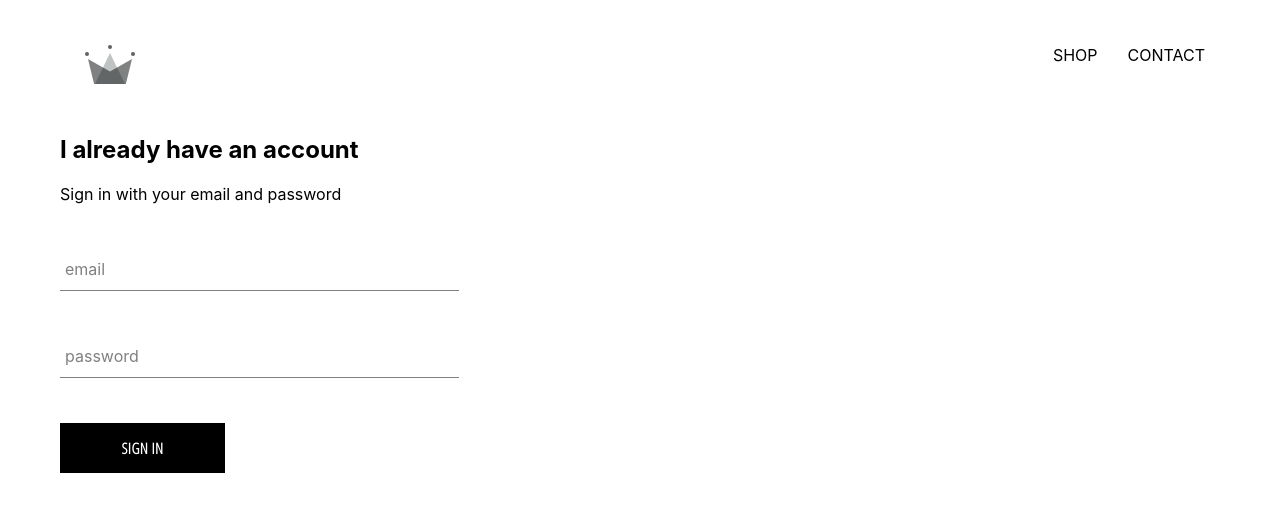
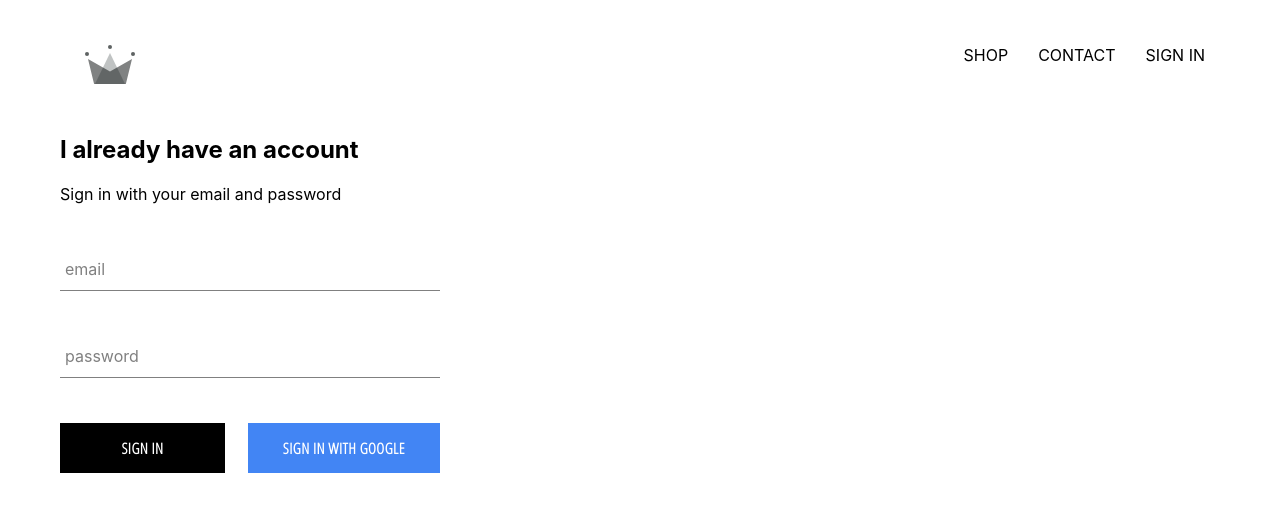
Before and after one commit to costeira95/crwn-clothing, a React (Create React App) app: page /signin in a window 1280 px wide. Shown: the top 512 px of the page. Built offline with nearby package versions, Linux system fonts and the light colour scheme; no server answers.

Commit message:
Integrated firebase into application, created sign in page with sign in component and sign in with google

```diff
--- a/package.json
+++ b/package.json
@@ -6,6 +6,7 @@
     "@testing-library/jest-dom": "^4.2.4",
     "@testing-library/react": "^9.3.2",
     "@testing-library/user-event": "^7.1.2",
+    "firebase": "^7.10.0",
     "node-sass": "^4.13.1",
     "react": "^16.13.0",
     "react-dom": "^16.13.0",
--- a/src/App.css
+++ b/src/App.css
@@ -7,3 +7,7 @@
   text-decoration: none;
   color: black;
 }
+
+* {
+  box-sizing: border-box;
+}
--- a/src/App.js
+++ b/src/App.js
@@ -7,11 +7,33 @@
 import ShopPage from "./pages/shop/shop.component";
 import Header from "./components/header/header.component";
 import SignInAndSignUpPage from "./pages/sign-in-and-sign-up/sign-in-and-sign-up.component";
+import { auth } from "./firebase/firebase.utils";
 
-function App() {
+class App extends React.Component {
+  constructor() {
+    super();
+
+    this.state = {
+      currentUser: null
+    }
+  }
+
+  unsubscribeFromAuth = null;
+
+  componentDidMount() {
+    this.unsubscribeFromAuth =  auth.onAuthStateChanged(user => {
+      this.setState({ currentUser: user });
+    })
+  }
+
+  componentWillUnmount() {
+    this.unsubscribeFromAuth();
+  }
+
+  render() {
     return (
         <div>
-    <Header />
+        <Header currentUser={this.state.currentUser} />
           <Switch>
             <Route exact path="/" component={HomePage} />
             <Route path="/shop" component={ShopPage} />
@@ -20,5 +42,6 @@
         </div>
       );
   }
+}
 
 export default App;
--- a/src/components/custom-button/custom-button.component.jsx
+++ b/src/components/custom-button/custom-button.component.jsx
@@ -1,8 +1,10 @@
 import React from "react";
 import "./custom-button.styles.scss";
 
-const CustomButton = ({ children, ...otherProps }) => (
-  <button className="custom-button" {...otherProps}>
+const CustomButton = ({ children, isGoogleSignIn, ...otherProps }) => (
+  <button className={`${isGoogleSignIn ? 'google-sign-in' : ''} custom-button`}
+          {...otherProps}
+  >
     {children}
   </button>
 );
--- a/src/components/custom-button/custom-button.styles.scss
+++ b/src/components/custom-button/custom-button.styles.scss
@@ -19,4 +19,14 @@
     color: black;
     border: 1px solid black;
   }
+
+  &.google-sign-in {
+    background-color: #4285f4;
+    color: white;
+
+    &:hover {
+      background-color: #357ae8;
+      border: none;
+    }
+  }
 }
--- a/src/components/header/header.component.jsx
+++ b/src/components/header/header.component.jsx
@@ -1,9 +1,12 @@
 import React from "react";
 import { Link } from "react-router-dom";
+
+import { auth } from "../../firebase/firebase.utils";
+
 import { ReactComponent as Logo } from "../../assets/crown.svg";
 import "./header.styles.scss";
 
-const Header = () => (
+const Header = ({ currentUser }) => (
   <div className="header">
     <Link to="/" className="logo-container">
       <Logo  className="logo"/>
@@ -17,6 +20,13 @@
       <Link to="/contact" className="option">
         CONTACT
       </Link>
+
+      {
+        currentUser ?
+        <div className="option" onClick={() => auth.signOut()}>SIGN OUT</div>
+        :
+        <Link className="option" to="/signin">SIGN IN</Link>
+      }
     </div>
   </div>
 );
--- a/src/components/header/header.styles.scss
+++ b/src/components/header/header.styles.scss
@@ -20,6 +20,7 @@
 
     .option {
       padding: 10px 15px;
+      cursor: pointer;
     }
   }
 }
--- a/src/components/sign-in/sign-in.component.jsx
+++ b/src/components/sign-in/sign-in.component.jsx
@@ -1,6 +1,8 @@
 import React from "react";
 import FormInput from "../form-input/form-input.component";
 import CustomButton from "../custom-button/custom-button.component";
+
+import { signInWithGoogle } from "../../firebase/firebase.utils";
 
 import "./sign-in.styles.scss";
 
@@ -49,9 +51,15 @@
             label="password"
             required
           />
-          <CustomButton type="submit">
-            SIGN IN
-          </CustomButton>
+          <div className="buttons">
+            <CustomButton type="submit">
+              SIGN IN
+            </CustomButton>
+
+            <CustomButton onClick={signInWithGoogle} isGoogleSignIn>
+              SIGN IN WITH GOOGLE
+            </CustomButton>
+          </div>
         </form>
       </div>
     );
--- a/src/components/sign-in/sign-in.styles.scss
+++ b/src/components/sign-in/sign-in.styles.scss
@@ -1,9 +1,14 @@
 .sign-in {
-  width: 30vw;
+  width: 380px;
   display: flex;
   flex-direction: column;
 
   .title {
     margin: 10px 0;
   }
+
+  .buttons {
+    display: flex;
+    justify-content: space-between;
+  }
 }
--- /dev/null
+++ b/src/firebase/firebase.utils.js
@@ -0,0 +1,25 @@
+import firebase from "firebase/app";
+import "firebase/firestore";
+import "firebase/auth";
+
+const config = {
+  apiKey: "AIzaSyCNvDxrYHBAtgcMmPml1DbQzMtEUu5WhIM",
+  authDomain: "crwn-db-62dfe.firebaseapp.com",
+  databaseURL: "https://crwn-db-62dfe.firebaseio.com",
+  projectId: "crwn-db-62dfe",
+  storageBucket: "crwn-db-62dfe.appspot.com",
+  messagingSenderId: "743498040393",
+  appId: "1:743498040393:web:179673a85a6f98c0b4ab98",
+  measurementId: "G-R1PX8RMS95"
+};
+
+firebase.initializeApp(config);
+
+export const auth = firebase.auth();
+export const firestore = firebase.firestore();
+
+const provider = new firebase.auth.GoogleAuthProvider();
+provider.setCustomParameters({ "prompt": "select_account" });
+export const signInWithGoogle = () => auth.signInWithPopup(provider);
+
+export default firebase;
```
Also changed, not shown: 1 other file (tests, documents, lock files or other folders). Lines whose indentation alone changed are shown as unchanged.
